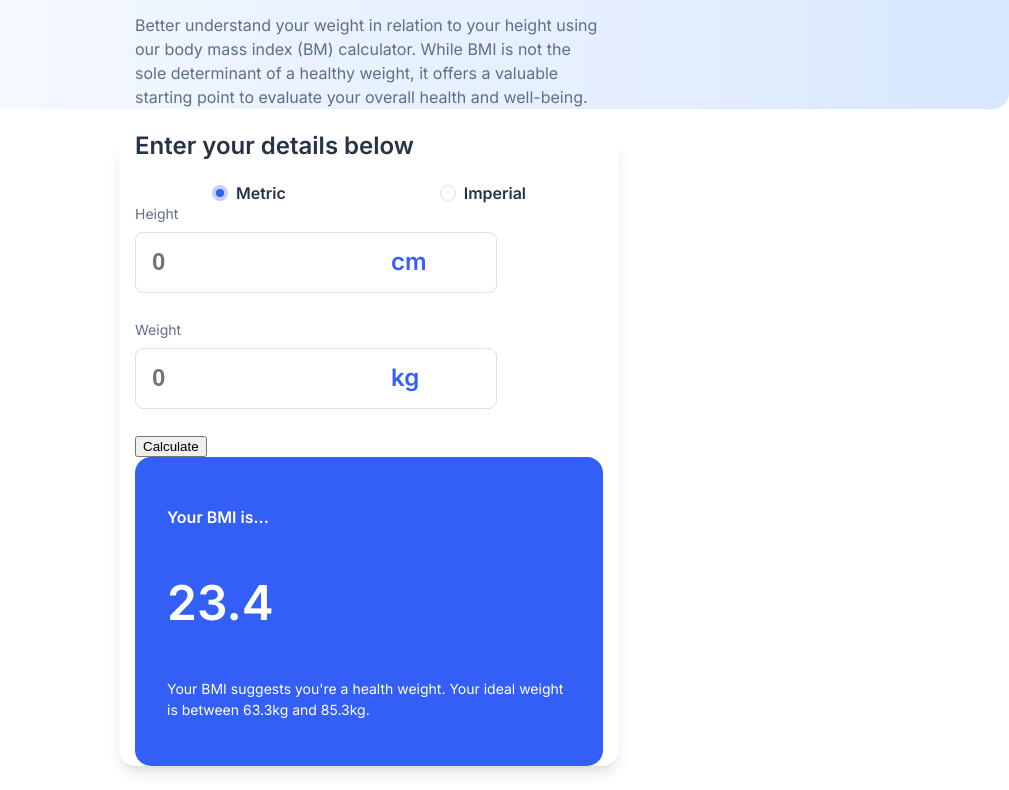
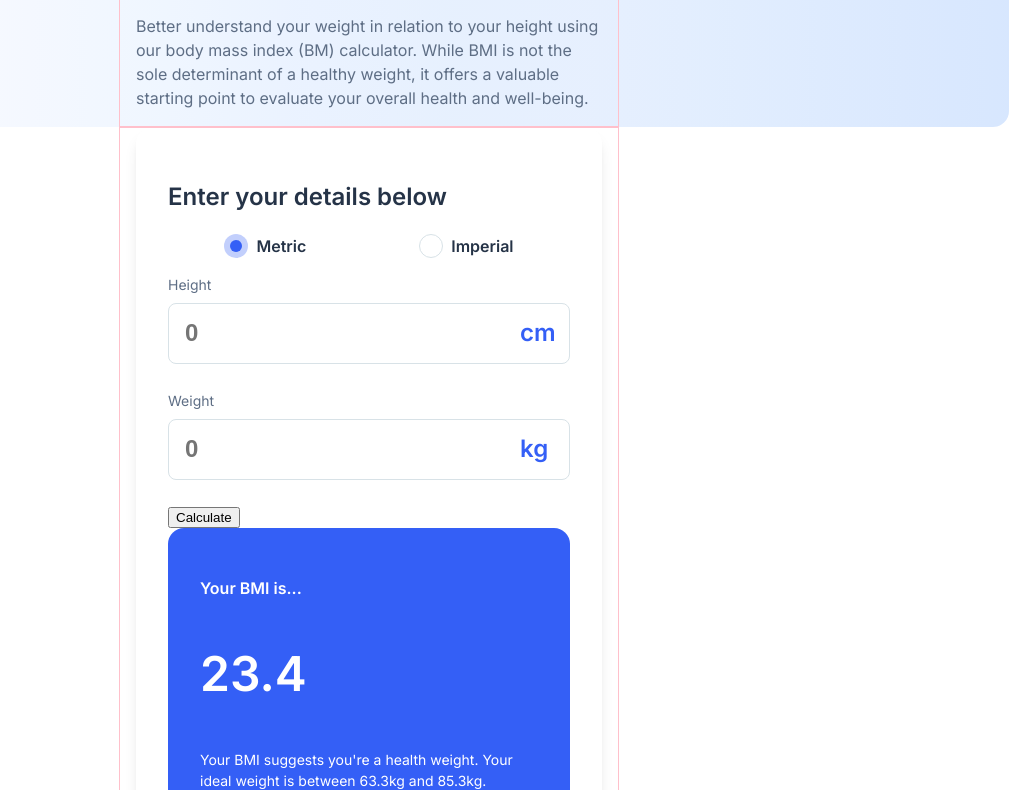
Before and after one commit to mbaxendale22/fem_bmi-calc, a plain HTML site: page index.html in a window 1280 px wide. Shown: the part 253-1043 px from the top of the page, without its empty margins (271-1280 px from the left). Drawn offline with Linux system fonts and the light colour scheme.

Commit message:
further radio styling

```diff
--- a/index.html
+++ b/index.html
@@ -37,7 +37,8 @@
 
         <main>
 
-            <section class="form-wrapper inner-wrapper">
+            <div class="inner-wrapper">
+                <section class="form-wrapper">
                     <form id="system-form">
                         <h3>Enter your details below</h3>
                         <div class="radio-group">
@@ -52,7 +53,7 @@
 
                         </div>
                     </form>
-                </form>
+
                     <form id="calculation-form">
 
 
@@ -61,13 +62,16 @@
                     <div class="bmi-results">
                         <p class="body-bold">Your BMI is...</p>
                         <h3 class="h2" id="bmi-result">23.4</h3>
-                    <p class="body-sm" id="bmi-prognosis">Your BMI suggests you're a health weight. Your ideal weight is
+                        <p class="body-sm" id="bmi-prognosis">Your BMI suggests you're a health weight. Your ideal
+                            weight is
                             between
                             63.3kg and 85.3kg.</p>
                     </div>
 
 
                 </section>
+
+            </div>
 
             <article class="result-description pb-4">
                 <div class="main-img-container">
--- a/style.css
+++ b/style.css
@@ -97,6 +97,7 @@
         margin: 0 auto;
         padding-left: 1rem;
         padding-right: 1rem;
+        border: 1px solid pink;
     }
 }
 
@@ -196,6 +197,7 @@
         /* border: 1px solid black; */
         border-radius: 1rem;
         box-shadow: var(--shadow-lg);
+        padding: 2rem;
     }
     #system-form label {
         color: var(--gunmetal);
@@ -209,17 +211,17 @@
     }
 
     .radio-control-group {
-        /* border: 1px solid black; */
         display: flex;
         align-items: center;
         justify-content: space-between;
+        padding-bottom: 1rem;
     }
 
     .radio-control-group input {
         appearance: none;
         border: 1px solid var(--borders);
-        width: 1rem;
-        height: 1rem;
+        width: 1.5rem;
+        height: 1.5rem;
         border-radius: 50%;
         position: relative;
         display: flex;
@@ -236,8 +238,8 @@
     .radio-control-group input:checked::before {
         content: '';
         background-color: var(--blue);
-        width: 0.5rem;
-        height: 0.5rem;
+        width: 0.75rem;
+        height: 0.75rem;
         border-radius: 50%;
     }
 
@@ -250,13 +252,14 @@
         font-weight: 600;
         color: var(--gunmetal);
         margin-top: 0.5rem;
+        width: 100%;
     }
     .input-group p {
         position: relative;
         width: 1rem;
         margin: 0;
         top: -2.75rem;
-        right: -16rem;
+        right: -22rem;
         color: var(--blue);
     }
 
```
Lines whose indentation alone changed are shown as unchanged.
